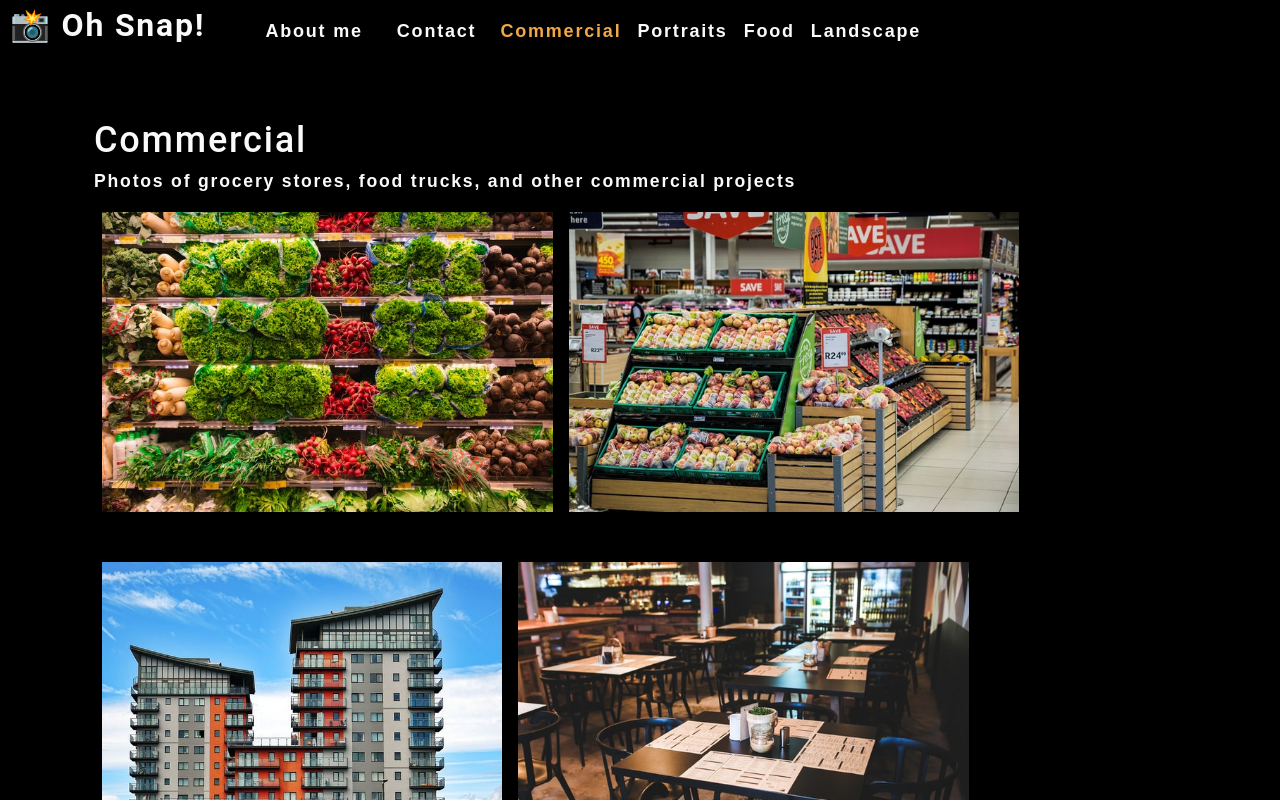
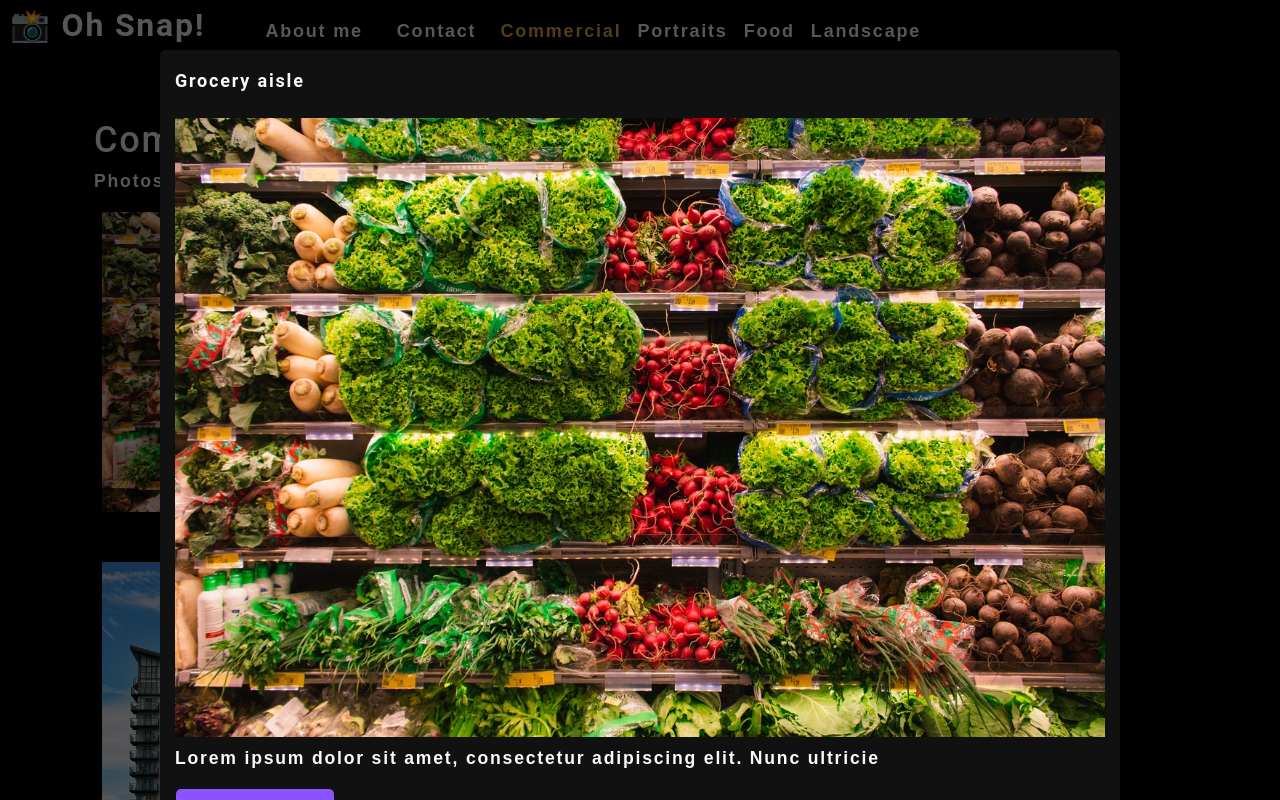
Before and after one commit to stephen-kern/Photo-Port, a React (Create React App) app: page / in a window 1280 px wide. Both pictures are taken after a click on the picture 327 px from the left and 361 px from the top of the page. Shown: the top 800 px of the page. Built offline with nearby package versions, Linux system fonts and the light colour scheme.

Commit message:
built modal function

```diff
--- /dev/null
+++ b/src/components/Modal/index.js
@@ -0,0 +1,20 @@
+import React from "react";
+
+function Modal({currentPhoto}) {
+  const { name, category, description, index } = currentPhoto;
+  return (
+    <div className="modalBackdrop">
+      <div className="modalContainer">
+        <h3 className="modalTitle">{name}</h3>
+        <img
+          src={require(`../../assets/large/${category}/${index}.jpg`)}
+          alt="current category"
+        />
+        <p>{description}</p>
+        <button type="button">Close this modal</button>
+      </div>
+    </div>
+  );
+}
+
+export default Modal;
--- a/src/components/Photolist/index.js
+++ b/src/components/Photolist/index.js
@@ -1,6 +1,8 @@
 import React, { useState } from "react";
+import Modal from '../Modal';
 
 const PhotoList = ({ category }) => {
+  const [isModalOpen, setIsModalOpen] = useState(false);
   const [photos] = useState([
     {
       name: "Grocery aisle",
@@ -118,14 +120,21 @@
     },
   ]);
   const currentPhotos = photos.filter((photo) => photo.category === category);
+  const [currentPhoto, setCurrentPhoto] = useState();
+  const toggleModal = (image, i) => {
+    setCurrentPhoto({...image, index: i })
+    setIsModalOpen(true);
+  }
   return (
     <div>
+      {isModalOpen && <Modal currentPhoto={currentPhoto}/>}
       <div className="flex-row">
         {currentPhotos.map((image, i) => (
           <img
             src={require(`../../assets/small/${category}/${i}.jpg`)}
             alt={image.name}
             className="img-thumbnail mx-1"
+            onClick={() => toggleModal(image, i)}
             key={image.name}
           />
         ))}
```
